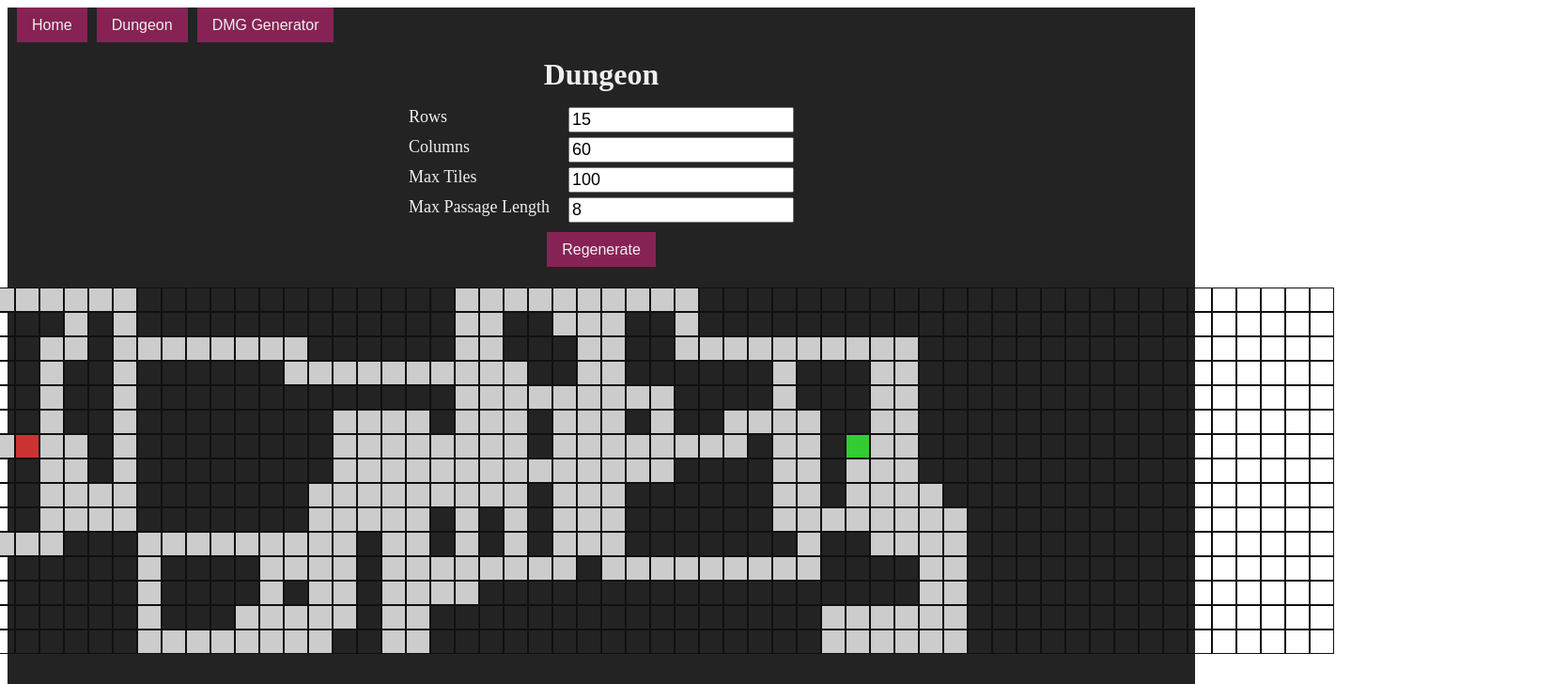
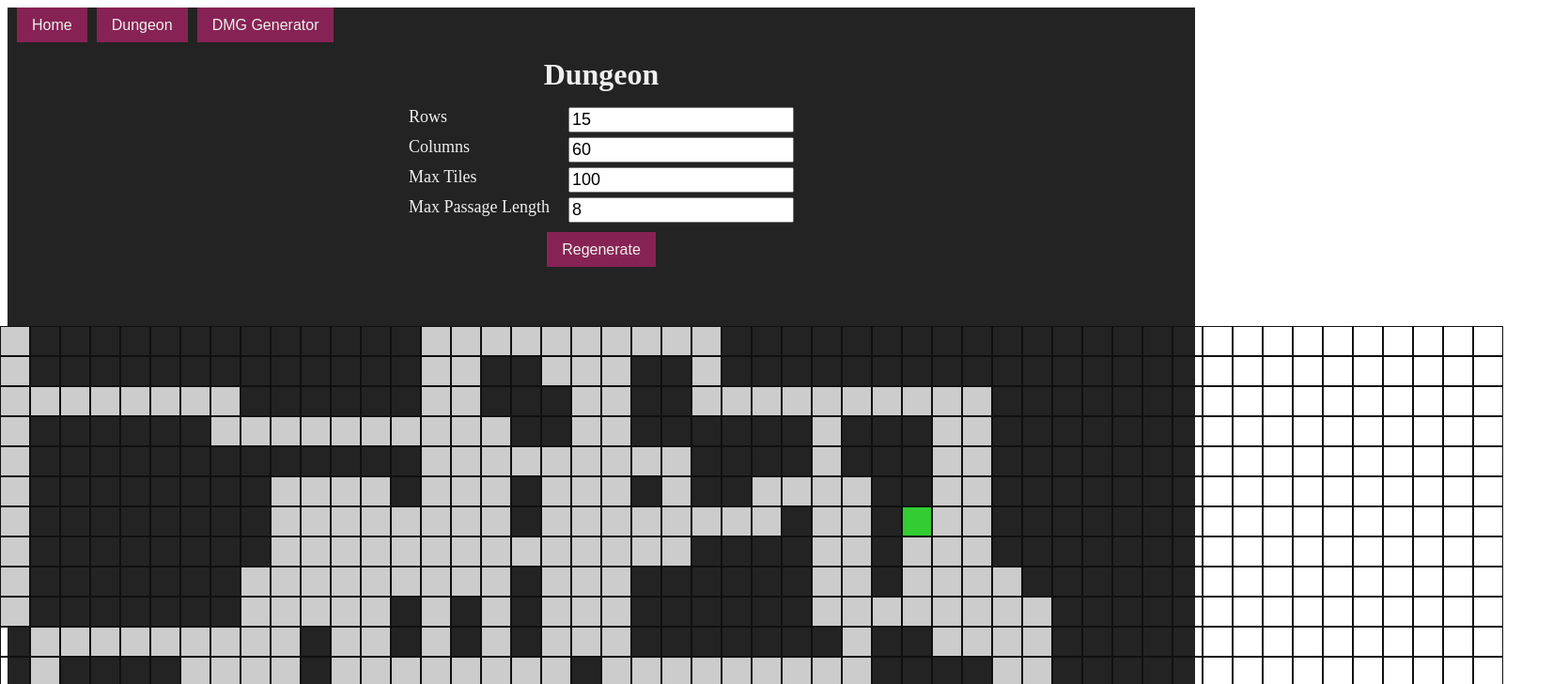
Before and after one commit to chrifox/dnd-gen, a Next.js app: page /dungeon in a window 1280 px wide. Shown: the top 728 px of the page at 94% size, 1653 px wide, since content can reach past the window. Built offline with nearby package versions, Linux system fonts and the light colour scheme; a web font is replaced by a local one.

Commit message:
fix addroom button layout, casing import bug

```diff
--- a/pages/dungeon/index.js
+++ b/pages/dungeon/index.js
@@ -1 +1,11 @@
-export { default } from '../../src/pages/Dungeon'
+import React from 'react'
+import HtmlHead from '../_head'
+import Dungeon from '../../src/pages/Dungeon/Dungeon'
+
+export default () => (
+  <>
+    <HtmlHead title="Dungeon" />
+
+    <Dungeon/>
+  </>
+)
--- a/src/components/Room.js
+++ b/src/components/Room.js
@@ -28,13 +28,13 @@ class Room extends React.Component {
     return (
       <div>
         {room.map((row, rowIndex) => (
-          <Row length={row.length} key={rowIndex}>
+          <Row key={rowIndex}>
             {row.map(({ type, ...options }, colIndex) =>
               <Tile
                 key={`${rowIndex}-${colIndex}`}
                 // Position for tile styling
-                row={rowIndex + 1}
-                column={colIndex + 1}
+                row={rowIndex}
+                column={colIndex}
                 value={type}
                 {...options}
               />
--- a/src/components/map/index.js
+++ b/src/components/map/index.js
@@ -3,7 +3,7 @@ import styled, { css } from 'styled-components'
 import { TILE_SIZE, BORDER_WIDTH } from '../tile'
 
 export const Container = styled.div`
-  padding: ${TILE_SIZE / 2}px;
+  padding: ${TILE_SIZE * 1.75}px;
 `
 
 export const Row = styled.div`
--- a/src/components/tile/index.js
+++ b/src/components/tile/index.js
@@ -3,25 +3,33 @@ import styled, { css } from 'styled-components'
 import Button from '../Button'
 import SvgIcon from '../SvgIcon'
 
-export const TILE_SIZE = 24 // 1 tile = 5ft
+export const TILE_SIZE = 30 // 1 tile = 5ft
 export const BORDER_WIDTH = 1
+const EDGE_MULTIPLIER = 4
 const directions = ['top', 'right', 'bottom', 'left']
 
 const arrowPosition = props => {
-  let top, right, bottom, left
-  top = props.door === 'top' && -TILE_SIZE
-  right = props.door === 'right' && -TILE_SIZE + BORDER_WIDTH
-  bottom = props.door === 'bottom' && -TILE_SIZE
-  left = props.door === 'left' && -TILE_SIZE + BORDER_WIDTH
+  const buttonSpace = TILE_SIZE * -1.5
+  let top, right, bottom, left, margin
+  top = props.door === 'top' && buttonSpace
+  right = props.door === 'right' && buttonSpace
+  bottom = props.door === 'bottom' && buttonSpace
+  left = props.door === 'left' && buttonSpace
   if (props.door === 'top' || props.door === 'bottom') {
-    // TODO: fix top and bottom arrow placement
-    left = TILE_SIZE * props.column + BORDER_WIDTH
+    // left = props.column === 1 ? (BORDER_WIDTH * 5) : props.column * (TILE_SIZE + BORDER_WIDTH)
+    // margin = `margin-left: ${BORDER_WIDTH * (props.column === 1 ? 5 : 1)}px;`
+    margin = `margin-left: ${BORDER_WIDTH * (props.column === 0 ? EDGE_MULTIPLIER : 1)}px;`
+  }
+  if (props.door === 'right' || props.door === 'left') {
+    margin = `margin-top: ${BORDER_WIDTH * (props.row === 0 ? EDGE_MULTIPLIER : 1)}px;`
+    top = 0
   }
   return `
     top: ${top}px;
     right: ${right}px;
     bottom: ${bottom}px;
     left: ${left}px;
+    ${margin};
   `
 }
 
@@ -49,7 +57,7 @@ const tileStyles = props => {
 const tileBorderWidth = props => {
   return directions.reduce((style, dir) =>
     `${style}
-      border-${dir}-width: ${BORDER_WIDTH * props[dir] ? 5 : 1}px;
+      border-${dir}-width: ${BORDER_WIDTH * (props[dir] ? EDGE_MULTIPLIER : 1)}px;
     `, '')
 }
 
@@ -78,16 +86,20 @@ const StyledTile = styled.div`
   ${tileBorderColor};
 `
 
+const TileContainer = styled.div`
+  position: relative;
+`
+
 export const Tile = ({ children, ...props }) => (
-  <>
+  <TileContainer>
     <StyledTile {...props}>
       {children}
     </StyledTile>
 
     {props.door && (
-      <ArrowButton {...props} onPress={() => console.log(`Make room ${props.door}`)}>
+      <ArrowButton {...props} onClick={() => console.log(`Show room ${props.door} [${props.row}][${props.column}]`)}>
         <SvgIcon name={props.door} size={TILE_SIZE * 0.75} />
       </ArrowButton>
     )}
-  </>
+  </TileContainer>
 )
--- a/src/pages/Dungeon.js
+++ b/src/pages/Dungeon/Dungeon.js
@@ -1,7 +1,7 @@
 import React from 'react'
-import { PageLayout } from '../components/layout'
-import Map from '../components/Map'
-import { H1 } from '../components/typography'
+import { PageLayout } from '../../components/layout'
+import { H1 } from '../../components/typography'
+import Map from './components/Map'
 
 const Dungeon = () => (
   <PageLayout>
```
Also changed, not shown: src/pages/DmgGenerator/components/MapContainer.js (+3 -8 lines), src/pages/Dungeon/components/Map.js (renamed from src/components/Map.js, +4 -4 lines).
